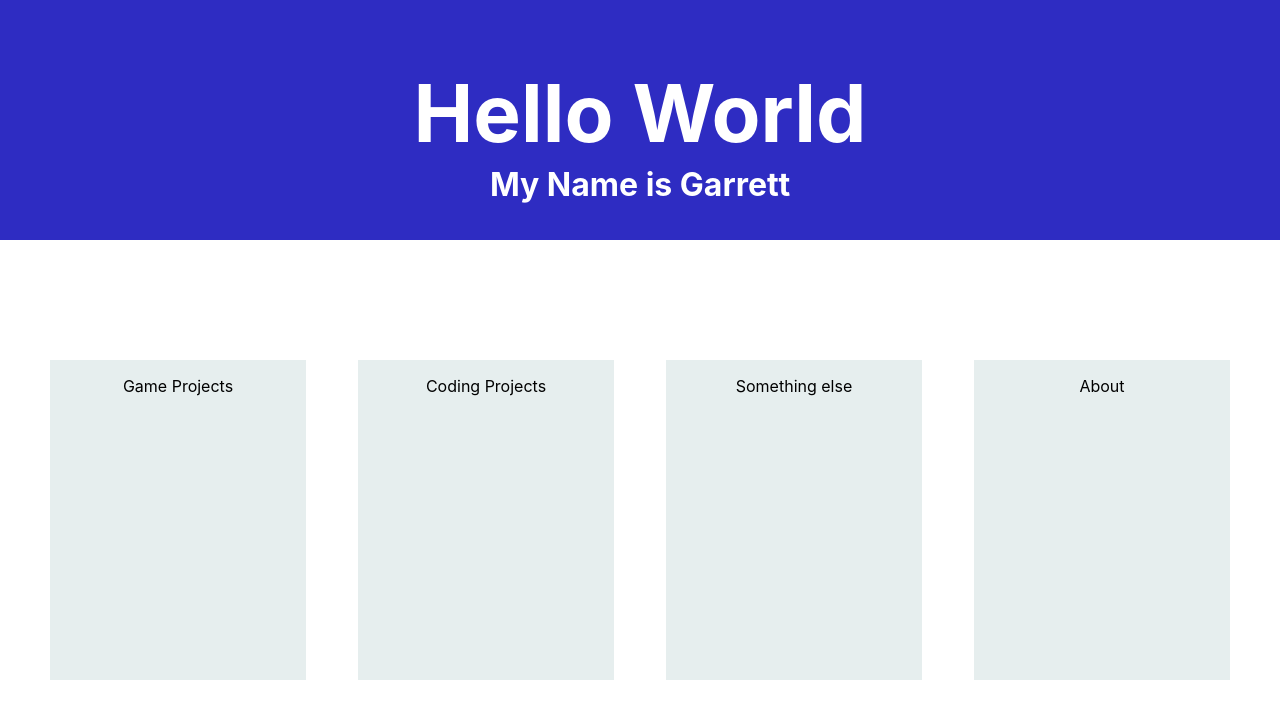
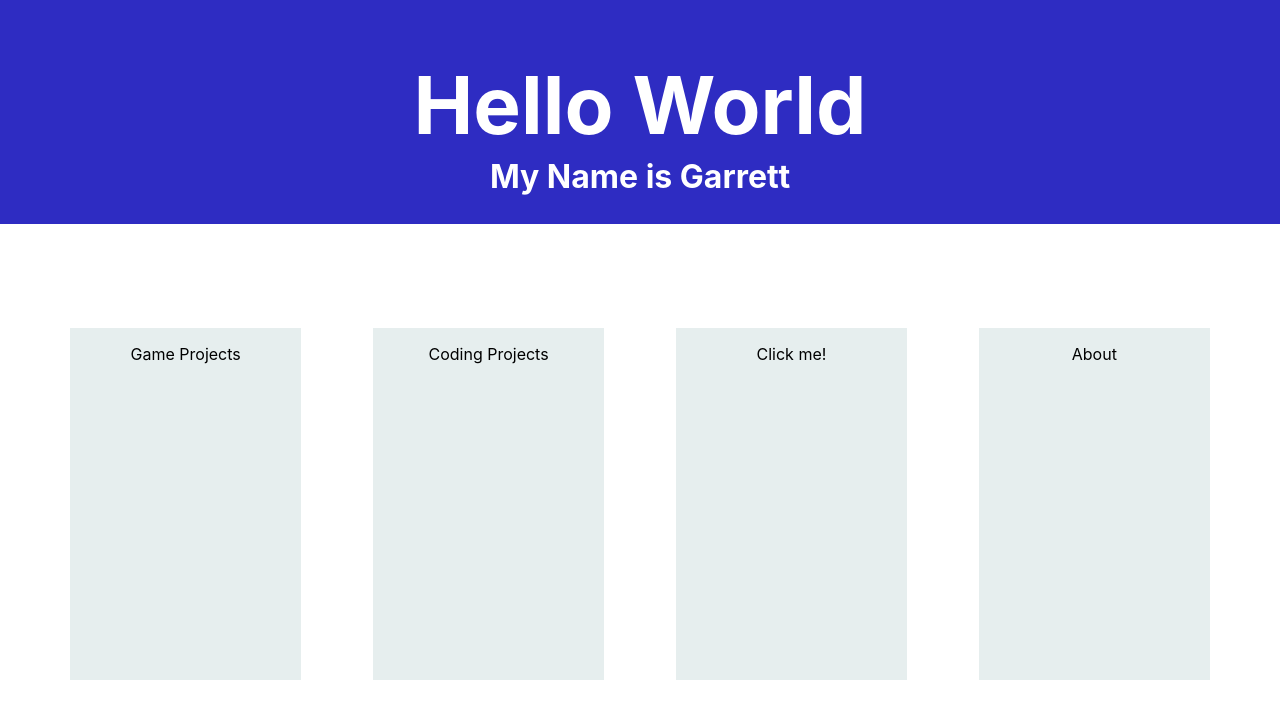
Before and after one commit to gmarzo/portfolio, a React (Create React App) app in the folder marzo_portfolio/: page / in a window 1280 px wide. Shown: the top 718 px of the page. Built offline with nearby package versions, Linux system fonts and the light colour scheme.

Commit message:
Changes made on home desktop

```diff
--- a/marzo_portfolio/src/App.css
+++ b/marzo_portfolio/src/App.css
@@ -38,7 +38,7 @@
 .Banner {
   display: flex;
   flex-direction: column;
-  height: 30%;
+  height: 28%;
   width: 100%;
   background-color: #2e2cc2;
   justify-content: center;
@@ -57,8 +57,8 @@
 .Portal {
   display: flex;
   flex-direction: column;
-  height: 40vh;
-  width: 20vw;
+  height: 44vh;
+  width: 18vw;
   background-color: #e6eeee;
   margin-left: 2px;
   margin-right: 2px;
--- a/marzo_portfolio/src/pages/Homepage.jsx
+++ b/marzo_portfolio/src/pages/Homepage.jsx
@@ -1,7 +1,10 @@
 import * as React from "react";
 import "../App.css";
 
+
 const Homepage = () => {
+  const [clicked, setClicked] = React.useState(false)
+
   return (
     <div className="Landing-page">
       <div className="Banner">
@@ -16,8 +19,8 @@ const Homepage = () => {
         <div className="Portal">
           <p>Coding Projects</p>
         </div>
-        <div className="Portal">
-          <p>Something else</p>
+        <div className="Portal" onClick={() => setClicked(!clicked)}>
+          {clicked ? <p>I've been clicked!</p> : <p>Click me!</p>}
         </div>
         <div className="Portal">
           <p>About</p>
```
Also changed, not shown: marzo_portfolio/src/App.js (+0 -14 lines).
